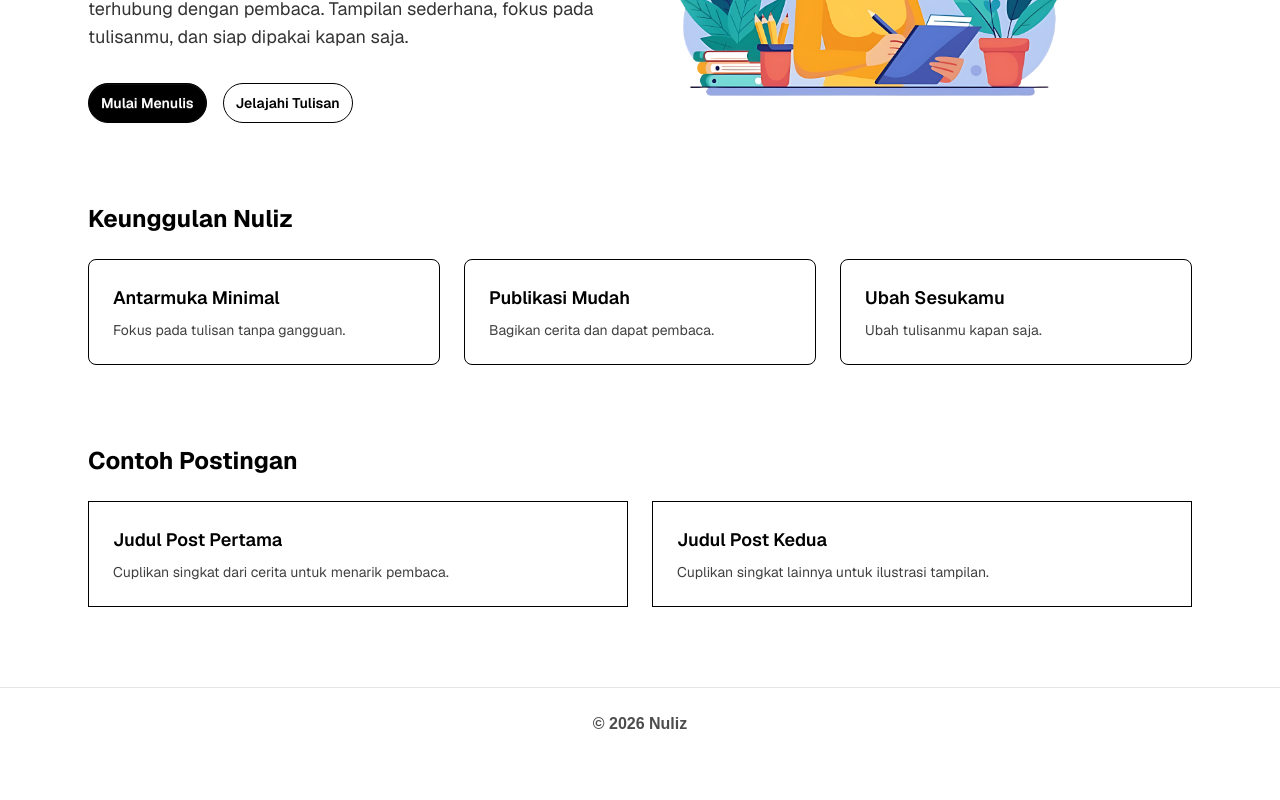
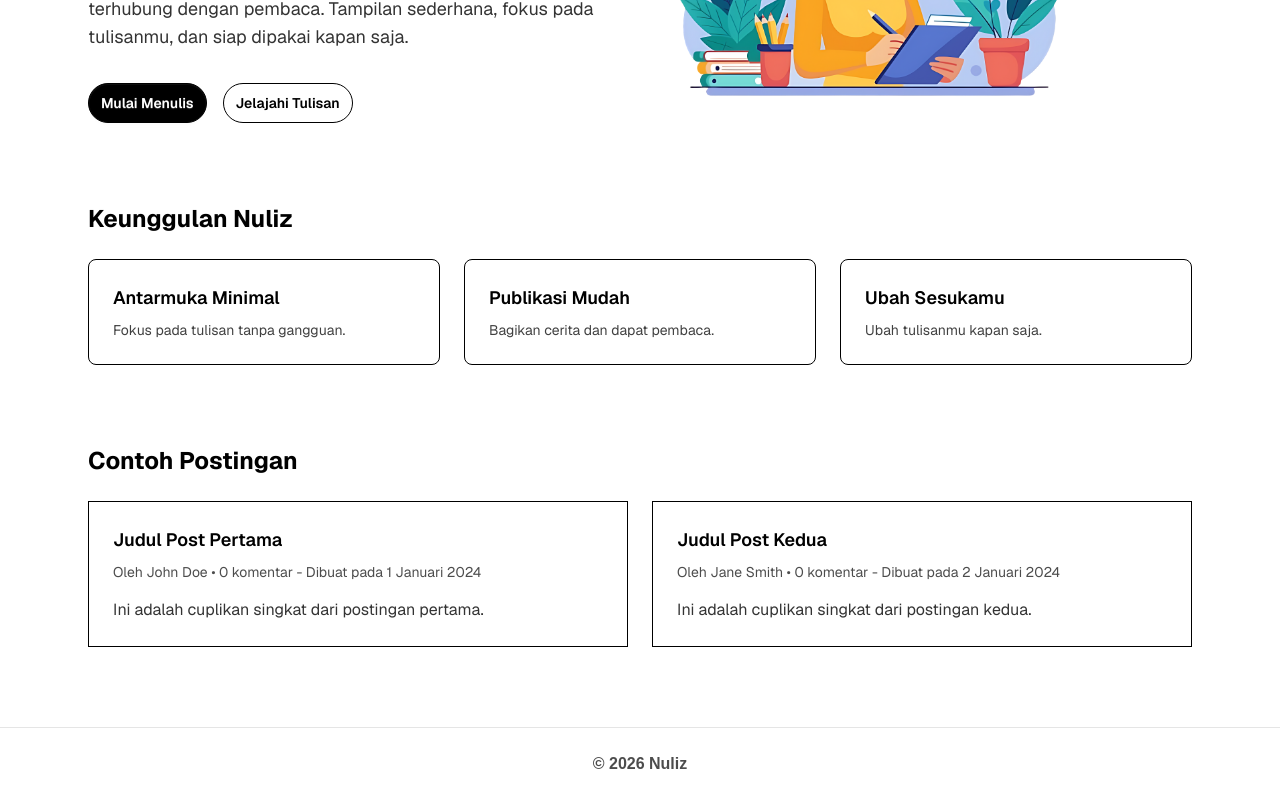
Before and after one commit to raihan-ys/nuliz, a Next.js app in the folder nextjs/: page / in a window 1280 px wide. Shown: the part 376-1176 px from the top of the page. Before the commit the page ends 1136 px from the top, so only its background shows below. Built offline with nearby package versions, Linux system fonts and the light colour scheme.

Commit message:
Mengubah desain landing page

```diff
--- a/nextjs/app/page.jsx
+++ b/nextjs/app/page.jsx
@@ -66,13 +66,19 @@ export default function Home() {
           <h2 className="text-2xl font-bold">Contoh Postingan</h2>
           <div className="mt-6 grid gap-6 sm:grid-cols-2">
             <article className="border border-black p-6">
-              <h3 className="text-lg font-semibold">Judul Post Pertama</h3>
-              <p className="mt-2 text-sm text-black/75">Cuplikan singkat dari cerita untuk menarik pembaca.</p>
+              <h2 className="text-lg font-semibold">Judul Post Pertama</h2>
+              <div className="mt-2 text-sm text-black/70">
+                Oleh John Doe • 0 komentar - Dibuat pada 1 Januari 2024
+              </div>
+              <p className="mt-4 text-black/80">Ini adalah cuplikan singkat dari postingan pertama.</p>
             </article>
 
             <article className="border border-black p-6">
-              <h3 className="text-lg font-semibold">Judul Post Kedua</h3>
-              <p className="mt-2 text-sm text-black/75">Cuplikan singkat lainnya untuk ilustrasi tampilan.</p>
+              <h2 className="text-lg font-semibold">Judul Post Kedua</h2>
+              <div className="mt-2 text-sm text-black/70">
+                Oleh Jane Smith • 0 komentar - Dibuat pada 2 Januari 2024
+              </div>
+              <p className="mt-4 text-black/80">Ini adalah cuplikan singkat dari postingan kedua.</p>
             </article>
           </div>
         </section>
```
